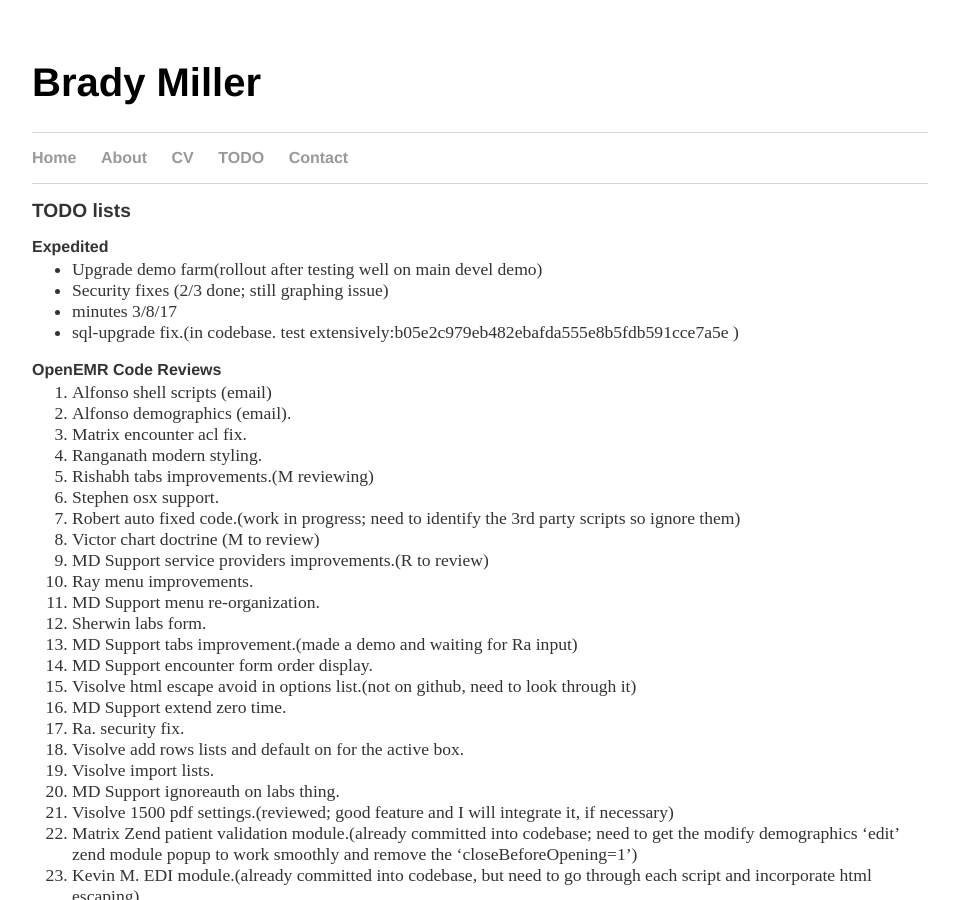
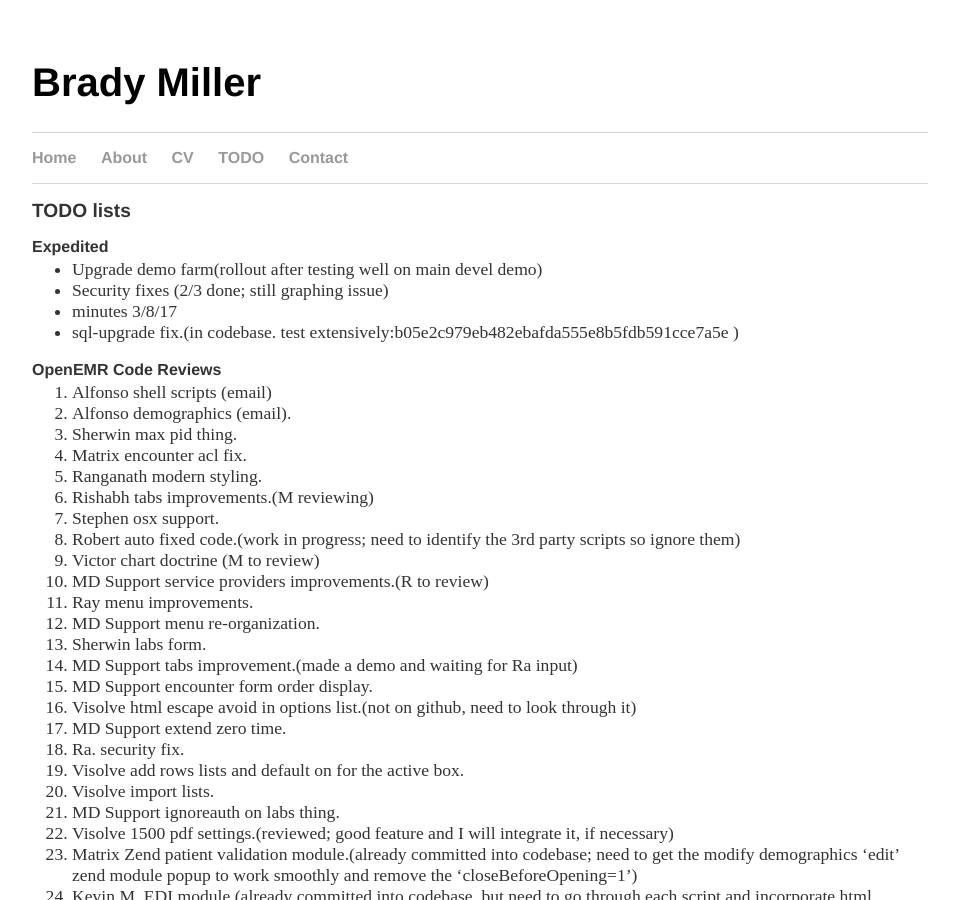
Before and after one commit to bradymiller/bradymiller.github.io, a Jekyll site: the page built from todo/index.md, in a window 1280 px wide and 900 px high. Shown: the whole window, without its empty margins (160-1119 px from the left). Built offline with Jekyll 4.4.1, drawn with Linux system fonts in a browser that asks for light colours; our own code applies the rules of GitHub Pages for plain Markdown files.

Commit message:
Update index.md

```diff
--- a/todo/index.md
+++ b/todo/index.md
@@ -12,6 +12,7 @@
 ### OpenEMR Code Reviews
 1. Alfonso shell scripts (email)
 1. Alfonso demographics (email).
+1. Sherwin max pid thing.
 1. Matrix encounter acl fix.
 1. Ranganath modern styling.
 1. Rishabh tabs improvements.(M reviewing)
```
